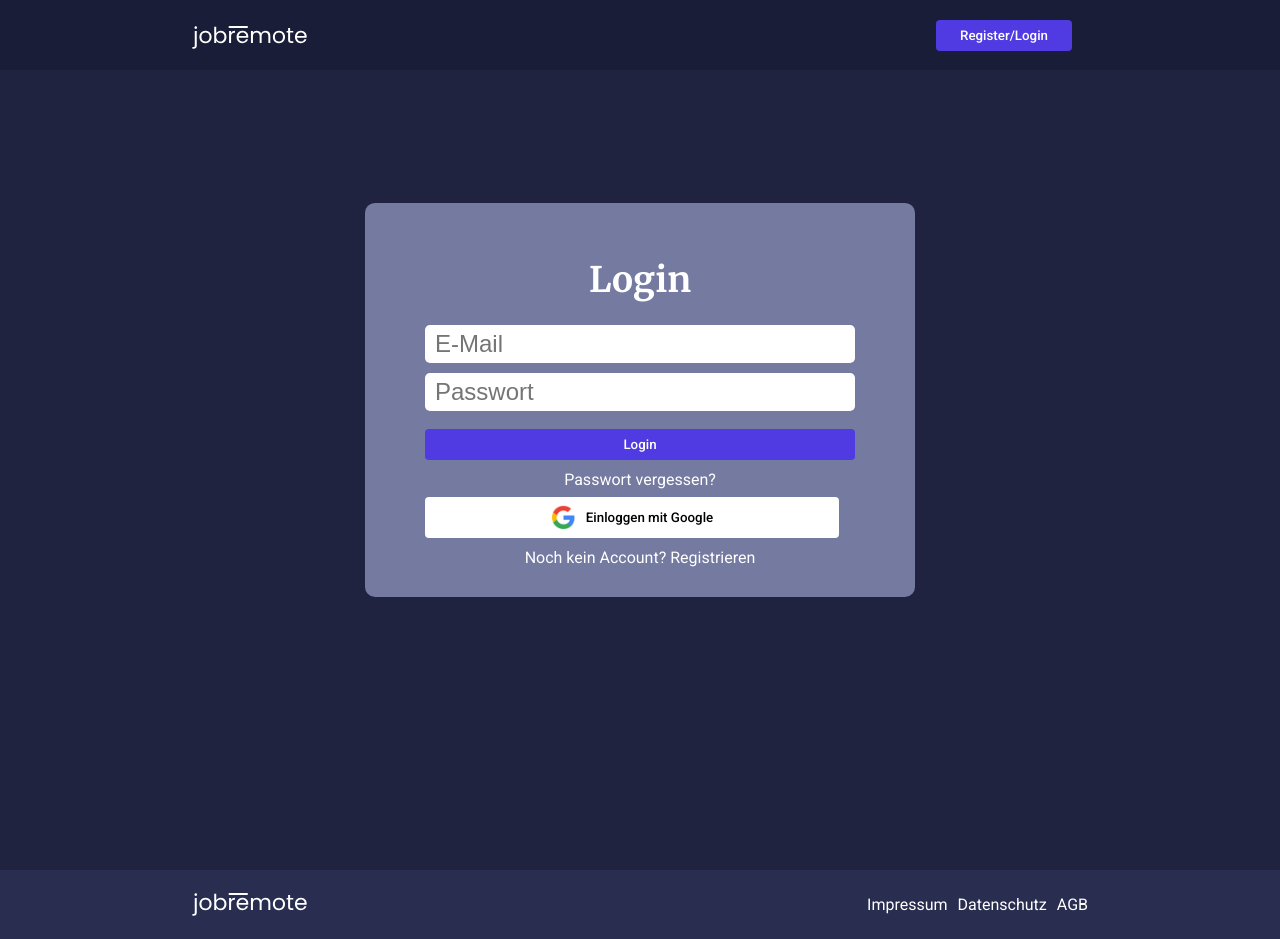
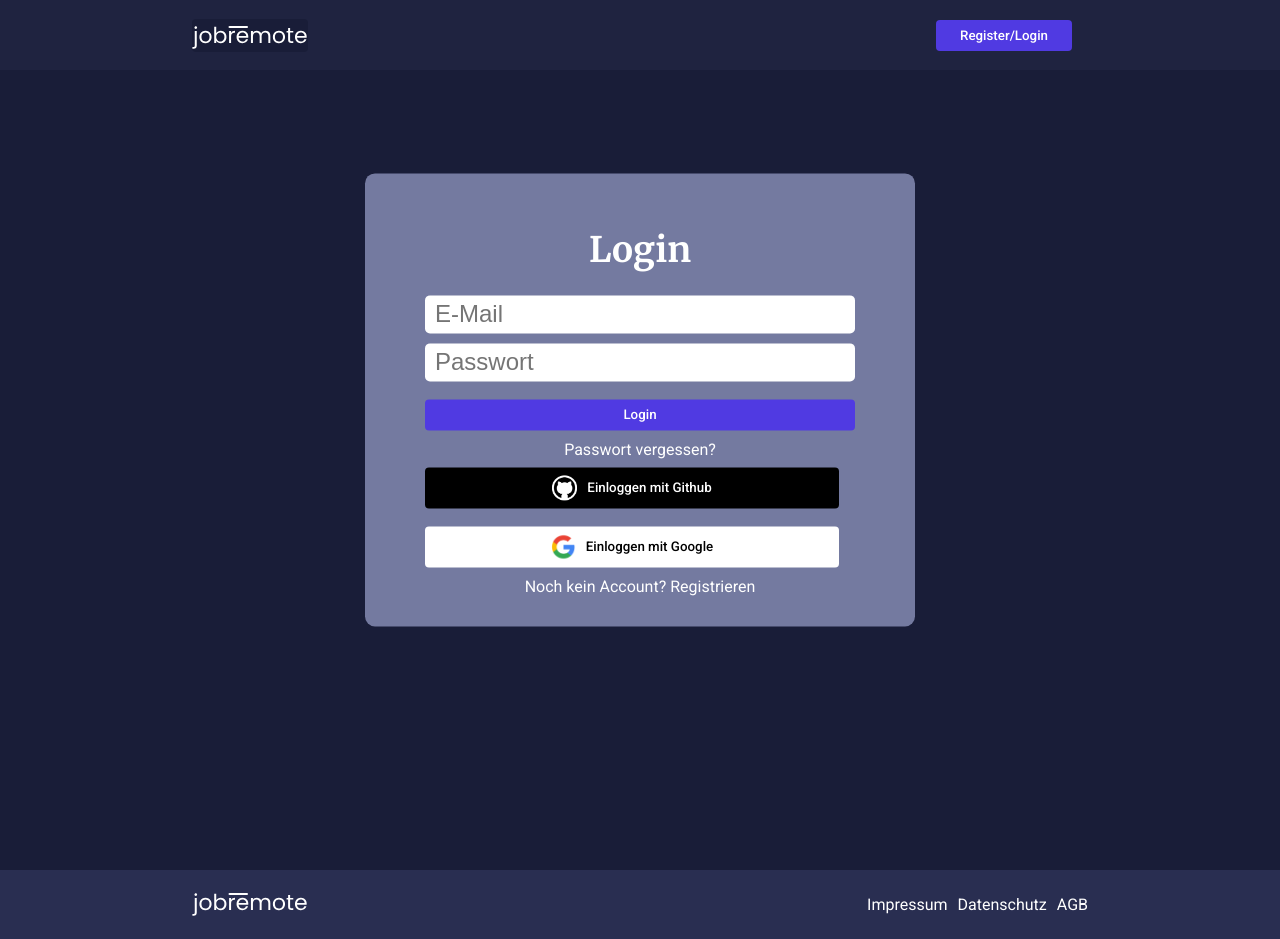
Before and after one commit to nilsweichler/jobremote, a Next.js app: page /login in a window 1280 px wide. Built offline with nearby package versions, Linux system fonts and the light colour scheme; no server answers.

Commit message:
css job cards

```diff
--- a/components/PostContent.js
+++ b/components/PostContent.js
@@ -5,7 +5,7 @@ export default function PostContent({ post }) {
     const createdAt = typeof post?.createdAt === 'number' ? new Date(post.createdAt) : post.createdAt.toDate();
 
     return (
-        <div className="card">
+        <div className="post">
             <h1>{post?.title}</h1>
             <span className="text-sm">
         Written by{' '}
--- a/lib/firebase.js
+++ b/lib/firebase.js
@@ -19,6 +19,7 @@ if(!firebase.apps.length) {
 
 export const auth = firebase.auth();
 export const googleAuthProvider = new firebase.auth.GoogleAuthProvider();
+export const githubAuthProvider = new firebase.auth.GithubAuthProvider();
 
 export const firestore = firebase.firestore();
 // Storage exports
--- a/package.json
+++ b/package.json
@@ -10,6 +10,7 @@
   "dependencies": {
     "@ckeditor/ckeditor5-build-classic": "^32.0.0",
     "@ckeditor/ckeditor5-react": "^4.0.0",
+    "animate.css": "^4.1.1",
     "firebase": "^8.2.1",
     "install": "^0.13.0",
     "lodash.debounce": "^4.0.8",
--- a/pages/[company]/[slug].js
+++ b/pages/[company]/[slug].js
@@ -3,6 +3,7 @@ import PostContent from '../../components/PostContent';
 import { firestore, getUserWithCompany, postToJSON } from '../../lib/firebase';
 import { useDocumentData } from 'react-firebase-hooks/firestore';
 import Metatags from "../../components/Metatags";
+import Navbar from "../../components/Navbar";
 
 export async function getStaticProps({ params }) {
   const { company, slug } = params;
@@ -51,11 +52,14 @@ export default function JobPosting(props) {
   const post = realtimePost ||props.post;
 
   return (
+      <>
+        <Navbar></Navbar>
         <main className={styles.container}>
           <Metatags title={post.title} description={post.info} />
           <section>
             <PostContent post={post}></PostContent>
           </section>
         </main>
+      </>
   )
 }
--- a/pages/[company]/index.js
+++ b/pages/[company]/index.js
@@ -43,7 +43,9 @@ export default function CompanyPage({ user, posts }) {
         <main>
             <Metatags title={user.company + " Profile Page"} />
         <CompanyProfile user={user}></CompanyProfile>
-            <CompanyFeed posts={posts}></CompanyFeed>
+            <div class="grid-container">
+                <CompanyFeed posts={posts}></CompanyFeed>
+            </div>
         </main>
     </>
   )
--- a/pages/admin/index.js
+++ b/pages/admin/index.js
@@ -41,7 +41,9 @@ function PostList() {
     return (
         <>
             <h1>Manage your Posts</h1>
-            <CompanyFeed posts={posts} admin />
+            <div className="grid-container">
+                <CompanyFeed posts={posts} admin />
+            </div>
         </>
     );
 }
--- a/pages/login.js
+++ b/pages/login.js
@@ -1,4 +1,4 @@
-import {auth, firestore, googleAuthProvider} from "../lib/firebase";
+import {auth, firestore, googleAuthProvider, githubAuthProvider} from "../lib/firebase";
 import {useCallback, useContext, useEffect, useRef, useState} from "react";
 import toast from "react-hot-toast";
 import Link from 'next/link'
@@ -15,10 +15,10 @@ export default function LoginPage(props) {
 
     // Check onload if user is logged in if not redirect
     useEffect(() => {
-        if(user){
+        if(user && company){
             Router.push("/admin");
         }
-    }, [user]);
+    }, [user && company]);
 
   return (
       <>
@@ -26,6 +26,7 @@ export default function LoginPage(props) {
     <main>
         <div className="loginWrapper">
             {user && !company ? null : <SignInWithUserAndPass/> }
+            {user && !company ? null : <SignInGithubButton/> }
             {user && !company ? <CompanyForm/> : <SignInGoogleButton/> }
         </div>
     </main>
@@ -68,9 +69,15 @@ function SignInGoogleButton() {
     const router = useRouter();
 
   const signInWithGoogle = async () => {
-      await router.push('/admin');
     await auth.signInWithPopup(googleAuthProvider);
   };
+
+  //redirect to admin page if user is logged in
+  useEffect(() => {
+      if(auth.currentUser){
+          router.push('/admin');
+      }
+  }, [auth.currentUser]);
 
   return (
       <>
@@ -78,6 +85,29 @@ function SignInGoogleButton() {
       <img src={'/google.png'}/> Einloggen mit Google
     </button>
     <Link href="/register">Noch kein Account? Registrieren</Link>
+      </>
+  );
+}
+
+// Sign in with Github
+function SignInGithubButton() {
+    const router = useRouter();
+
+  const signInWithGithub = async () => {
+      await auth.signInWithRedirect(githubAuthProvider);
+  };
+
+  useEffect(() => {
+      if(auth.currentUser){
+          router.push('/admin');
+      }
+    }, [auth.currentUser]);
+
+  return (
+      <>
+    <button className="btn-github" onClick={signInWithGithub}>
+      <img src={'/github.png'}/> Einloggen mit Github
+    </button>
       </>
   );
 }
--- a/styles/globals.css
+++ b/styles/globals.css
@@ -15,7 +15,7 @@ html,
 body {
   padding: 0;
   font-family: 'Roboto', sans-serif;
-  background-color: var(--color-bg);
+  background-color: var(--color-dark);
   color: var(--color-text);
   margin: 0;
 }
@@ -79,7 +79,7 @@ code {
 .navbar {
   height: 70px;
   width: 100%;
-  background: var(--color-dark);
+  background: var(--color-bg);
   color: var(--colors-text);
   position: fixed;
   top: 0;
@@ -258,37 +258,70 @@ footer {
   margin-right: 10px;
 }
 
+.btn-github {
+  background-color: black;
+  color: white;
+}
+
+.btn-github img {
+  max-width: 25px;
+  margin-right: 10px;
+}
+
 /* Cards */
+.grid-container {
+  display: grid;
+  grid-gap: 20px;
 
-.job-container {
-  background-color: #1F2340;
+  grid-template-columns: repeat(auto-fit, minmax(300px, 1fr));
+  margin-bottom: 25px;
 }
 
 .card {
-  padding: 2rem;
-  margin: 1rem 0;
-  background-color: var(--color-blue-gray);
-  border: 1px solid var(--color-gray);
-  border-radius: 8px;
+  width: 100%;
+  max-width: 300px;
+  max-height: 350px;
+  display: flex;
+  position: relative;
+  flex-direction: column;
+  justify-content: space-between;
+  background-color: #747AA0;
+  border-radius: 4px;
+  padding: 20px;
 }
 
-.card footer {
+.card img {
+  width: 50px;
+  height: 50px;
+  border-radius: 4px;
+  object-fit: contain;
+  background-color: white;
+}
+
+.card .company-name a {
+  text-transform: capitalize;
+}
+
+.card .card-buttons {
   display: flex;
 }
 
-.card-img-center {
-  display: block;
-  margin: auto;
-  border-radius: 50%;
-  width: 150px;
-  height: 150px;
-  background-color: white;
-  object-fit: scale-down;
+.card .card-buttons button:last-child {
+  background-color: rgba(29, 33, 39, 0.15);
 }
 
-.card-info {
-  color: white;
-  background: var(--color-blue);
+.card .admin-edit {
+  position: absolute;
+  top: -10px;
+  right: -10px;
+  width: 30px;
+  height: 30px;
+  display: flex;
+  align-items: center;
+  justify-content: center;
+  background-color: var(--color-blue);
+  border-radius: 50%;
+  padding: 5px;
 }
 
 /* Login/Register forgotten PW */
@@ -397,7 +430,7 @@ input[type="file"] {
   height: 70px;
   justify-content: space-between;
   align-items: center;
-  background-color: var(--color-dark);
+  background-color: var(--color-bg);
   padding: 0 15vw;
 }
 
@@ -417,7 +450,7 @@ input[type="file"] {
 }
 
 .nav-menu {
-  background-color: var(--color-dark);
+  background-color: var(--color-bg);
   width: 250px;
   height: 100vh;
   display: flex;
@@ -467,7 +500,6 @@ input[type="file"] {
 }
 
 .navbar-toggle {
-  background-color: var(--color-dark);
   width: 100%;
   height: 80px;
   display: flex;
```
Also changed, not shown: components/CompanyFeed.js (+29 -8 lines), components/Sidebar.js (+12 -1 lines), pages/index.js (+6 -7 lines), public/github.png (added), 1 other file (tests, documents, lock files or other folders). Lines whose indentation alone changed are shown as unchanged.
